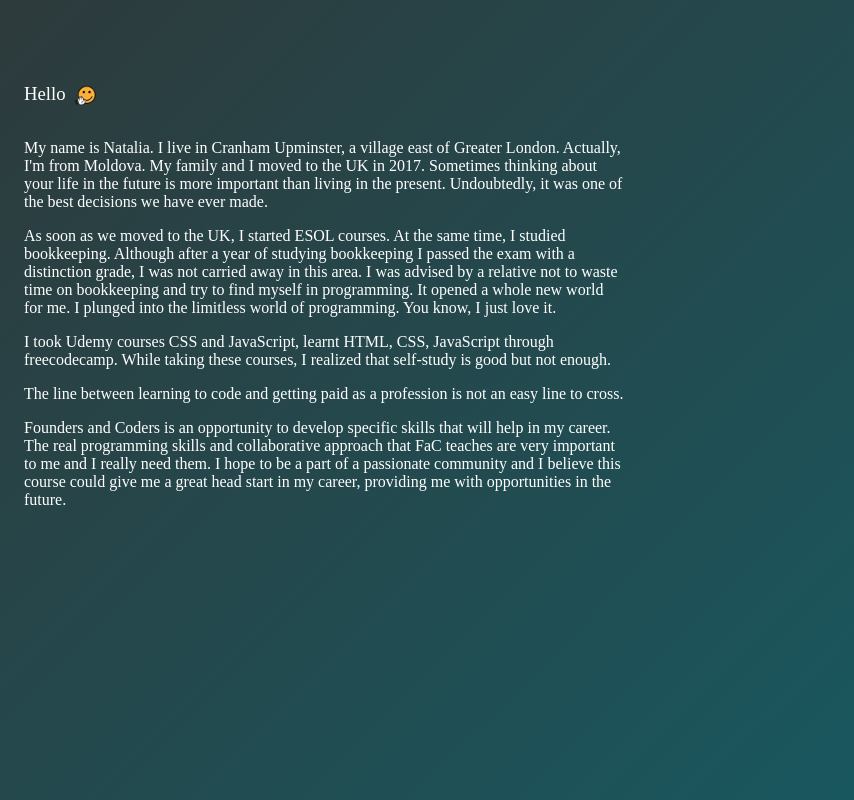
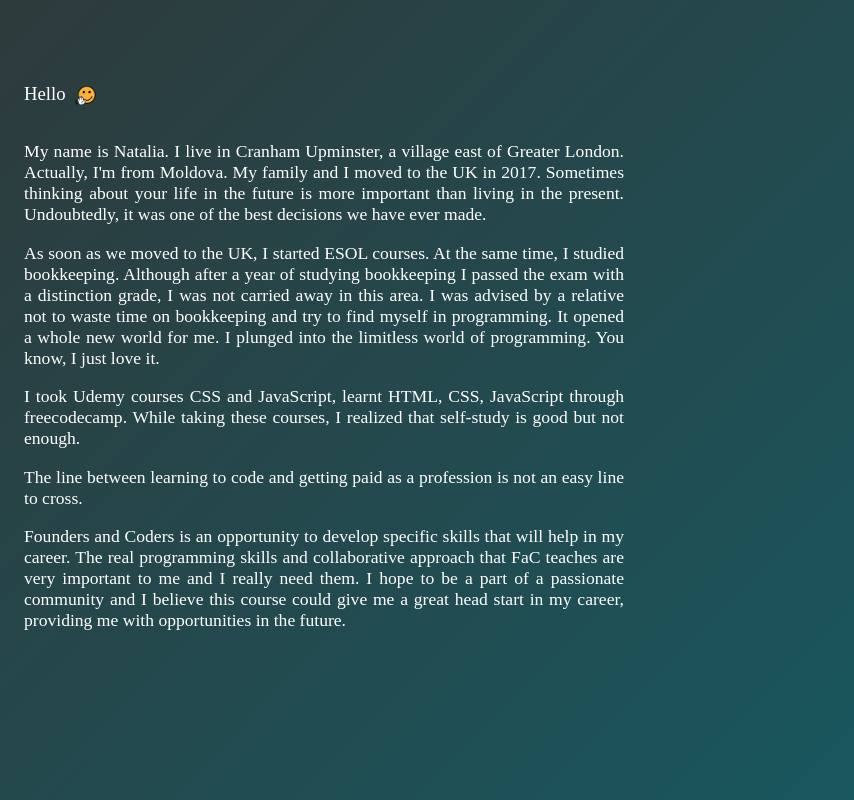
Before and after one commit to nataliarusu/website, a plain HTML site: page index.html in a window 1280 px wide. Shown: the part 800-1600 px from the top of the page, 426-1280 px from the left. Drawn offline with Linux system fonts and the light colour scheme.

Commit message:
Change font style

```diff
--- a/style.css
+++ b/style.css
@@ -33,6 +33,9 @@ ul {
 }
 h3{
   font-weight: 500;
+}
+p{
+  text-align: justify;
 }
 .hidden {
   display: none;
@@ -458,6 +461,9 @@ footer span {
 
 @media screen and (min-width: 768px) {
   /*Small screens, laptops=> hover effect*/
+  p{
+    font-size: 1.1rem;
+  }
   .nav-icon-mobile,
   #aside-active {
     display: none;
```
